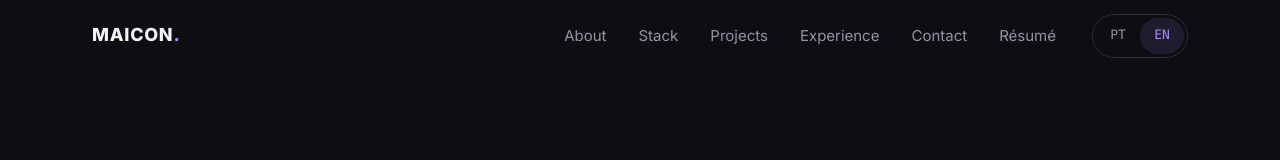
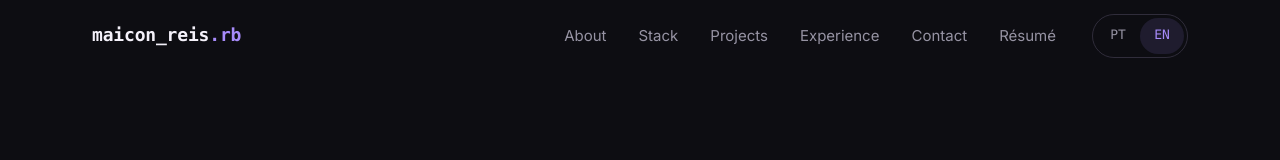
Before and after one commit to maiconandersonreis/mike-portfolio, a plain HTML site: page index.html in a window 1280 px wide. Shown: the top 160 px of the page. Drawn offline with Linux system fonts and the light colour scheme.

Commit message:
Marca maicon_reis.rb no cabeçalho e favicon MR
- Cabeçalho e 404: "maicon_reis.rb" em fonte monoespaçada, com .rb
  em violeta; nome acessível continua "Maicon Reis — início"
- Favicon: monograma MR (R em violeta)

Co-Authored-By: Claude Opus 5.5 <noreply@anthropic.com>

```diff
--- a/css/components.css
+++ b/css/components.css
@@ -227,14 +227,17 @@ html .reveal {
   height: 100%;
 }
 
+/* Marca no estilo de nome de arquivo Ruby (snake_case + .rb) */
 .brand {
-  font-weight: 800;
+  font-family: var(--font-mono);
+  font-weight: 700;
   font-size: var(--fs-md);
-  letter-spacing: 0.04em;
+  letter-spacing: -0.01em;
+  white-space: nowrap;
   text-decoration: none;
 }
 
-.brand__dot {
+.brand__ext {
   color: var(--color-accent);
 }
 
--- a/index.html
+++ b/index.html
@@ -49,7 +49,7 @@
 
   <header class="site-header" data-header>
     <div class="container site-header__inner">
-      <a class="brand" href="#inicio" aria-label="Maicon Reis — início" data-i18n-attr="aria-label:a11y.brand">MAICON<span class="brand__dot">.</span></a>
+      <a class="brand" href="#inicio" aria-label="Maicon Reis — início" data-i18n-attr="aria-label:a11y.brand">maicon_reis<span class="brand__ext">.rb</span></a>
 
       <button class="nav-toggle" type="button" aria-expanded="false" aria-controls="site-nav" data-nav-toggle>
         <span class="nav-toggle__bars" aria-hidden="true"></span>
```
Also changed, not shown: 404.html (+1 -1 lines), favicon.svg.
